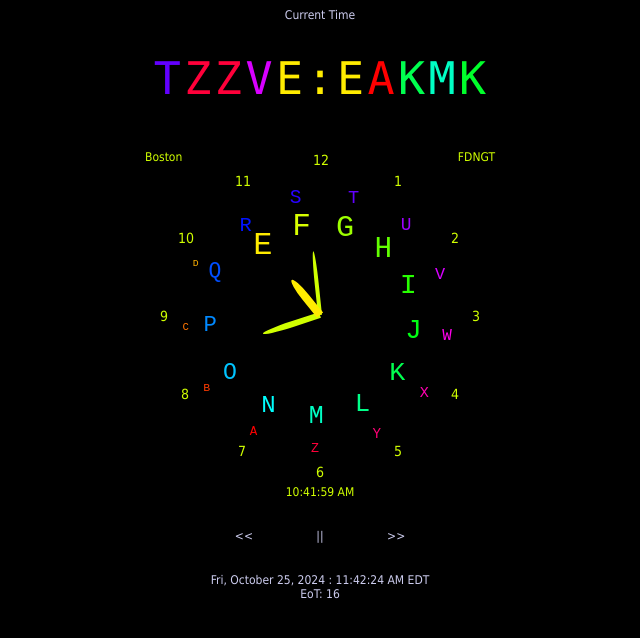
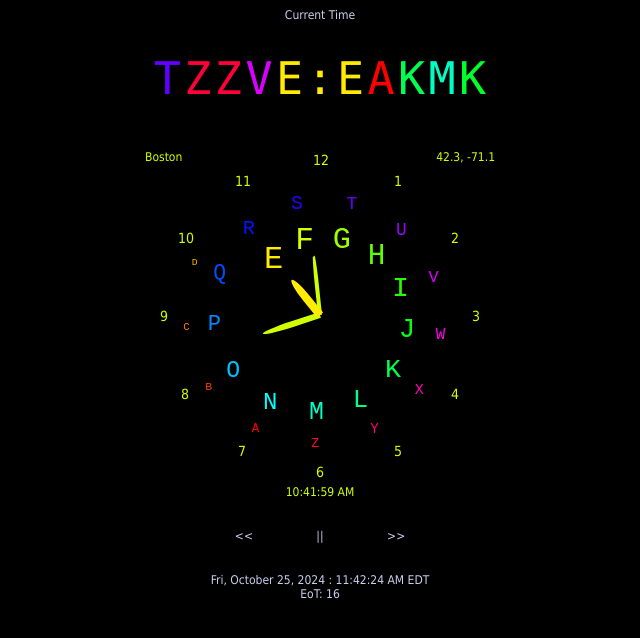
Before and after one commit to 26LourJohn/26lrClock, a plain HTML site: page 26lrClock.html in a window 1280 px wide. Shown: the whole page, without its empty margins (320-960 px from the left). Drawn offline with Linux system fonts and the light colour scheme.

Commit message:
Update 26lrClock.html
fiddled with repositionLEtterLabels
display Lat, Long

```diff
--- a/26lrClock.html
+++ b/26lrClock.html
@@ -287,11 +287,11 @@ function hourclock(d) {
 
 function repositionLetterLabels() {
   var l = digits[6].charCodeAt(0)-65;
-  var r = 90;
+  var r = 70;
   for (var i=0;i<26;i++){
     if (l>25) l=0;
     var h = l/13 - (localtimeoffset + eot)/720;
-    r += i<13 ? 4*i/13 : 3*(26-i)/13;
+    r += i<14 ? 3 : 2;
     var x =  0 + (r * Math.sin(h*2*Math.PI));
     var y =  0 - (r * Math.cos(h*2*Math.PI));
     letter[l].style.translate = x+"px "+y+"px";
@@ -318,7 +318,7 @@ function changeTimezone(){
   sundial = sundialloc.length>1 ? sundialloc[1] : 0;
   if (sundial){
     localtimeoffset = (sundialloc[1]/180*720*-1);
-    document.getElementById('zoneInfo').innerHTML= longitudeto26lr(sundialloc[1]);
+    document.getElementById('zoneInfo').innerHTML= sundialloc;//longitudeto26lr(sundialloc[1]);
   }else{
     localtimeoffset = displayed_date.getTZOffset(stimezone);
     document.getElementById('zoneInfo').innerHTML=stimezone;
```
